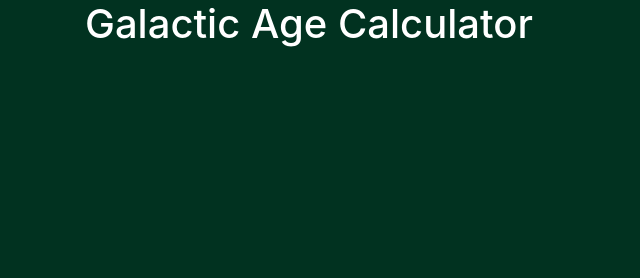
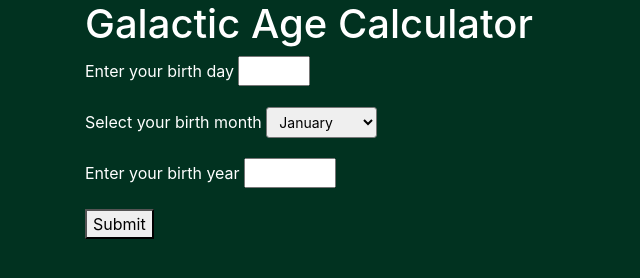
Before and after one commit to kellibrooke/galactic-age-calculator, a website built with webpack: page src/index.html in a window 1280 px wide. Shown: the whole page, without its empty margins (0-640 px from the left). Built offline with nearby package versions, Linux system fonts and the light colour scheme.

Commit message:
make form for birthday input

```diff
--- a/src/calculator.js
+++ b/src/calculator.js
@@ -1,6 +1,7 @@
 export class Calculator {
-  constructor(userBirthday) {
-    this.userBirthday = userBirthday;
+  constructor(birthDay, birthMonth, birthYear) {
+    this.birthday = new Date();
+    this.birthday.setFullYear(birthYear, birthMonth, birthDay);
   }
 
 
--- a/src/index.html
+++ b/src/index.html
@@ -6,6 +6,39 @@
 <body>
   <div class="container">
     <h1>Galactic Age Calculator</h1>
+
+    <form>
+      <div class="form-group">
+        <label for="birthDay">Enter your birth day</label>
+        <input type="text" id="birthDay" maxlength="2" size="2">
+      </div>
+      <div class="form-group">
+        <label for="birthMonth">Select your birth month</label>
+        <select class="form-control-sm" id="birthMonth">
+          <option value="0">January</option>
+          <option value="1">February</option>
+          <option value="2">March</option>
+          <option value="3">April</option>
+          <option value="4">May</option>
+          <option value="5">June</option>
+          <option value="6">July</option>
+          <option value="7">August</option>
+          <option value="8">September</option>
+          <option value="9">October</option>
+          <option value="10">November</option>
+          <option value="11">December</option>
+        </select>
+      </div>
+      <div class="form-group">
+        <label for="birthMonth">Enter your birth year</label>
+        <input type="text" id="birthYear" maxlength="4" size="4">
+      </div>
+    <button id="button">Submit</button>
+  </form>
+
+  <div id="result">
+
+  </div>
   </div>
 </body>
 </html>
--- a/src/main.js
+++ b/src/main.js
@@ -4,5 +4,7 @@ import 'bootstrap/dist/css/bootstrap.min.css';
 import './styles.css';
 
 $(document).ready(function() {
-
+  $("#submit").click(function(){
+    $("#result").text(($("#bday").val()).toString());
+  })
 });
```
Also changed, not shown: spec/calculator-spec.js (added, +13 -0 lines).
